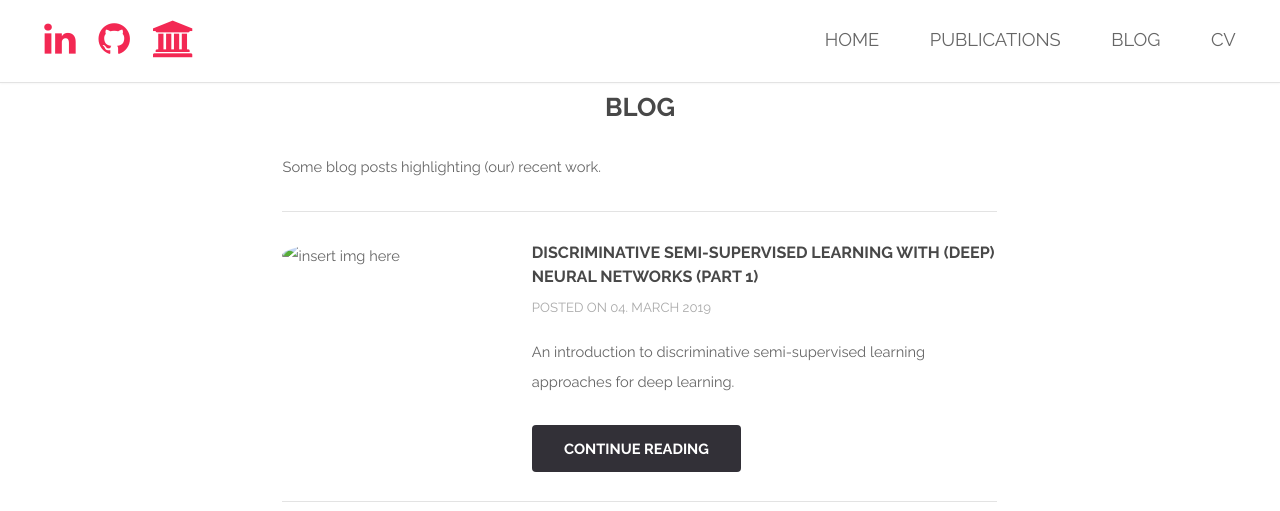
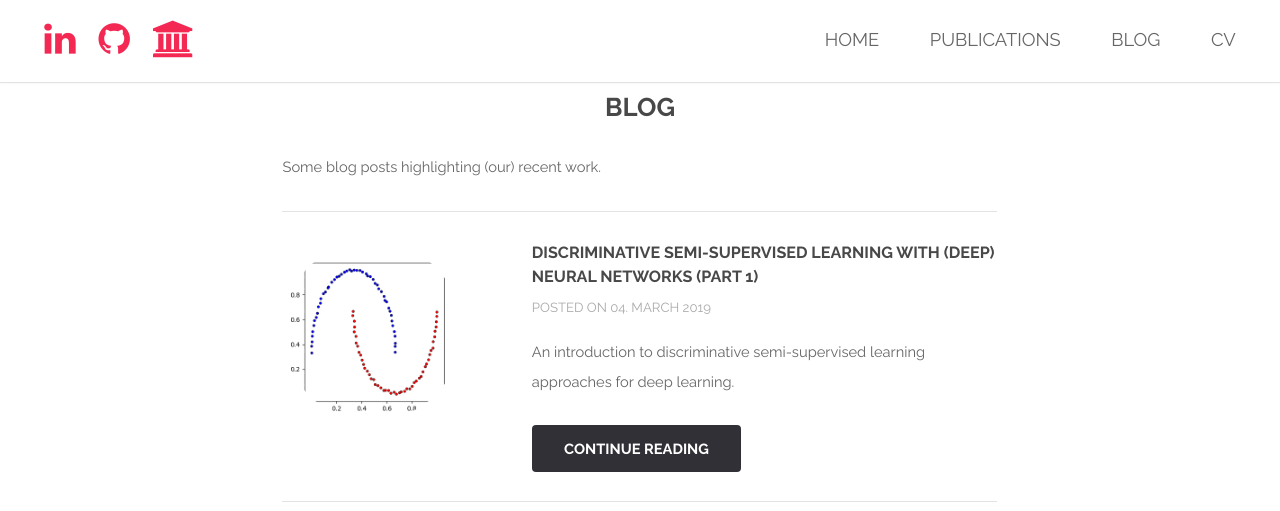
Before and after one commit to tohinz/tohinz.github.io, a Jekyll site: the page built from blog/index.html, in a window 1280 px wide and 1372 px high. Shown: the top 511 px of the window. Built offline with Jekyll 4.4.1, drawn with Linux system fonts in a browser that asks for light colours; nearby versions of some CDN libraries; library files that are not in the unit come from our copies; grey boxes are pictures that could not be loaded.

Commit message:
Update index.html

```diff
--- a/blog/index.html
+++ b/blog/index.html
@@ -9,7 +9,7 @@
 
 	<div class="row 150%">
 		<div class="3u 4u(large) 12u$(medium)">
-				<div class="image rounded"><img src="images/blog/SSL/two_moons_example.png" width="180" alt="insert img here" style="border:none;"/></div>
+			<div class="image rounded"><img src="/images/blog/SSL/two_moons_example.png" width="180" alt="insert img here" style="border:none;"/></div>
 		</div>
 
 		<div class="9u$ 8u$(large) 12u$(medium)">
@@ -26,7 +26,7 @@
 
 	<div class="row 150%">
 		<div class="3u 4u(large) 12u$(medium)">
-				<div class="image rounded"><img src="images/mogan.png" width="180" alt="" style="border:none;"/></div>
+			<div class="image rounded"><img src="/images/mogan.png" width="180" alt="" style="border:none;"/></div>
 		</div>
 
 		<div class="9u$ 8u$(large) 12u$(medium)">
```
Lines whose indentation alone changed are shown as unchanged.
